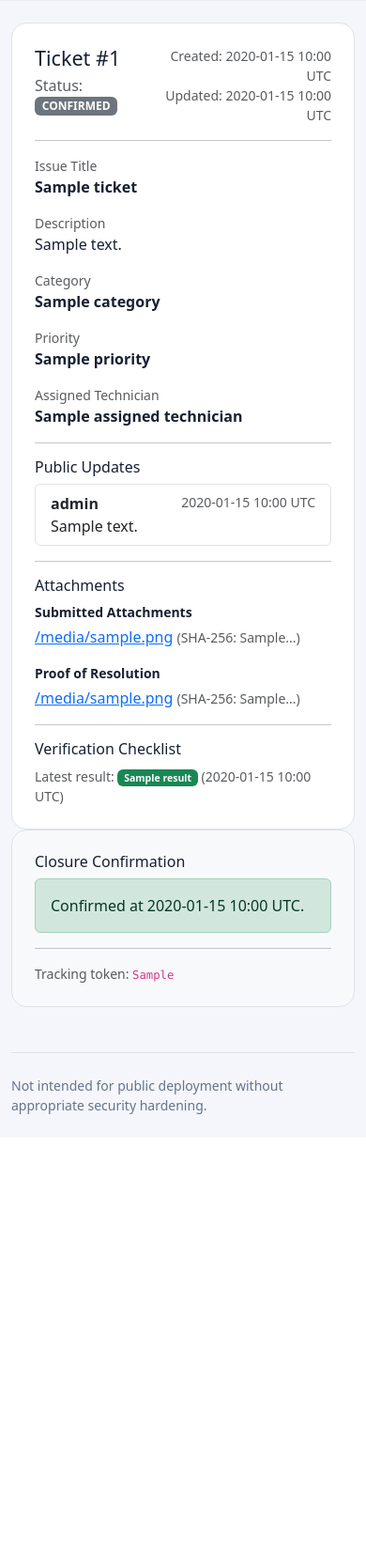
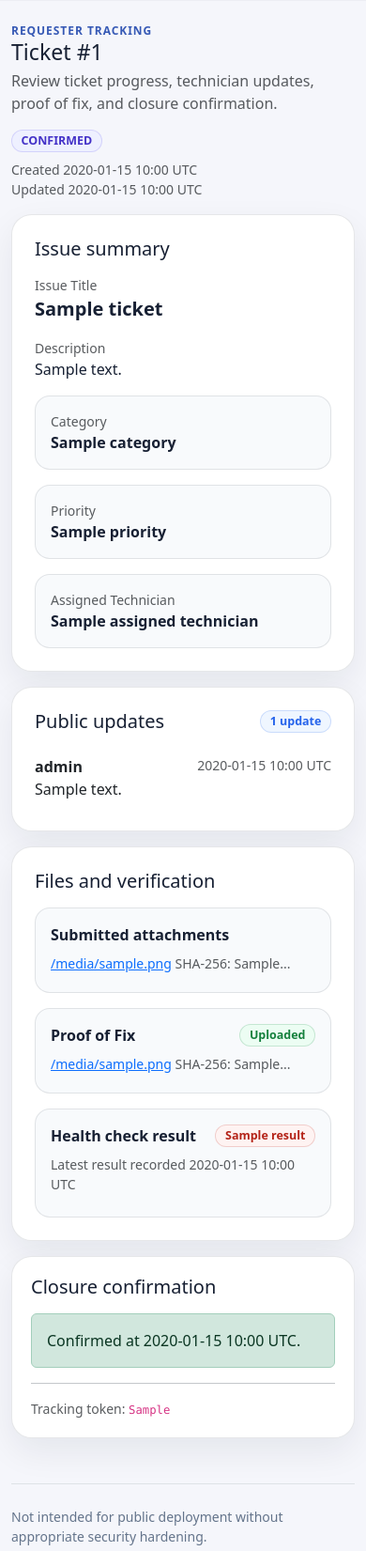
Before and after one commit to justin8ty/it-ticketer, a Flask app: template web/templates/track.html in a window 390 px wide. Shown: the part 81-1732 px from the top of the page at 94% size. Before the commit the page ends 1267 px from the top, so only its background shows below. Run offline with Flask 3, Linux system fonts and the light colour scheme; the template is opened without the code that fills it: most values are stand-ins (such as "Sample title", 1, 10 or a date in 2020); parts of the project's set-up code (start-up, migrations or seed data) failed here and were passed over.

Commit message:
Refactor submit and track templates for tickets
- Redesign submit.html with a sectioned layout and expanded fields
- Add Telegram chat ID, optional phone, and notification preferences
- Add issue details and optional file attachment
- Update headings, button labels, and overall styling
- Enhance submitted.html to display private tracking link, status chip,
  and a progress overview
- Update track.html to show a new requester tracking header,
  timestamps, status, and a public updates section
- Apply visual tweaks (panel styling, bg-white panels) and adjust link
  texts

```diff
--- a/web/templates/track.html
+++ b/web/templates/track.html
@@ -1,53 +1,64 @@
 {% extends "base.html" %}
 {% block content %}
-<div class="row">
-  <div class="col-lg-8">
-    <div class="p-4 rounded-4 border bg-white">
-      <div class="d-flex justify-content-between align-items-start">
+<div class="page-header">
   <div>
-          <h1 class="h4 mb-1">Ticket #{{ ticket.id }}</h1>
-          <div class="text-muted">Status: <span class="badge text-bg-secondary">{{ ticket.status }}</span></div>
+    <div class="home-eyebrow">Requester tracking</div>
+    <h1 class="h3 mb-1">Ticket #{{ ticket.id }}</h1>
+    <p class="text-muted mb-0">Review ticket progress, technician updates, proof of fix, and closure confirmation.</p>
   </div>
-        <div class="text-end small text-muted">
-          Created: {{ ticket.created_at.strftime("%Y-%m-%d %H:%M") }} UTC<br>
-          Updated: {{ ticket.updated_at.strftime("%Y-%m-%d %H:%M") }} UTC
+  <div class="text-md-end">
+    <span class="status-chip primary">{{ ticket.status }}</span>
+    <div class="small text-muted mt-2">
+      Created {{ ticket.created_at.strftime("%Y-%m-%d %H:%M") }} UTC<br>
+      Updated {{ ticket.updated_at.strftime("%Y-%m-%d %H:%M") }} UTC
+    </div>
   </div>
 </div>
 
-      <hr>
+<div class="row g-3">
+  <div class="col-lg-8">
+    <div class="panel mb-3">
+      <h2 class="h5 mb-3">Issue summary</h2>
       <div class="mb-3">
         <div class="text-muted small">Issue Title</div>
-        <div class="fw-semibold">{{ ticket.issue_title }}</div>
+        <div class="fw-semibold fs-5">{{ ticket.issue_title }}</div>
       </div>
       <div class="mb-3">
         <div class="text-muted small">Description</div>
         <div style="white-space: pre-wrap;">{{ ticket.description }}</div>
       </div>
-
       <div class="row g-3">
         <div class="col-md-4">
+          <div class="verification-summary h-100">
             <div class="text-muted small">Category</div>
             <div class="fw-semibold">{{ ticket.category }}</div>
           </div>
+        </div>
         <div class="col-md-4">
+          <div class="verification-summary h-100">
             <div class="text-muted small">Priority</div>
             <div class="fw-semibold">{{ ticket.priority }}</div>
           </div>
+        </div>
         <div class="col-md-4">
+          <div class="verification-summary h-100">
             <div class="text-muted small">Assigned Technician</div>
-          <div class="fw-semibold">
-            {% if ticket.assigned_technician %}{{ ticket.assigned_technician.name }}{% else %}Unassigned{% endif %}
+            <div class="fw-semibold">{% if ticket.assigned_technician %}{{ ticket.assigned_technician.name }}{% else %}Unassigned{% endif %}</div>
+          </div>
         </div>
       </div>
     </div>
 
-      <hr>
-      <h2 class="h6">Public Updates</h2>
+    <div class="panel mb-3">
+      <div class="d-flex justify-content-between align-items-center mb-3">
+        <h2 class="h5 mb-0">Public updates</h2>
+        {% if public_msgs %}<span class="status-chip info">{{ public_msgs|length }} update{% if public_msgs|length != 1 %}s{% endif %}</span>{% endif %}
+      </div>
       {% if public_msgs %}
-        <div class="list-group mb-3">
+        <div class="list-group list-group-flush">
           {% for m in public_msgs %}
-            <div class="list-group-item">
-              <div class="d-flex justify-content-between">
+            <div class="list-group-item px-0">
+              <div class="d-flex justify-content-between gap-3">
                 <div class="fw-semibold">{{ m.author_role }}</div>
                 <div class="text-muted small">{{ m.created_at.strftime("%Y-%m-%d %H:%M") }} UTC</div>
               </div>
@@ -56,53 +67,54 @@
           {% endfor %}
         </div>
       {% else %}
-        <div class="text-muted small mb-3">No messages yet.</div>
+        <div class="text-muted small">No public messages yet.</div>
       {% endif %}
+    </div>
 
-      <hr>
-      <h2 class="h6">Attachments</h2>
+    <div class="panel">
+      <h2 class="h5 mb-3">Files and verification</h2>
       <div class="row g-3">
         <div class="col-md-6">
-          <div class="fw-semibold small mb-1">Submitted Attachments</div>
+          <div class="verification-step h-100">
+            <div class="fw-semibold mb-2">Submitted attachments</div>
             {% if issue_files %}
-            <ul class="list-unstyled mb-0">
+              <ul class="list-unstyled mb-0 small">
                 {% for a in issue_files %}
-                <li>
-                  <a href="{{ url_for('download_attachment', attachment_id=a.id) }}">{{ a.filename }}</a>
-                  <span class="text-muted small"> (SHA-256: {{ a.sha256[:10] }}...)</span>
-                </li>
+                  <li class="mb-1"><a href="{{ url_for('download_attachment', attachment_id=a.id) }}">{{ a.filename }}</a> <span class="text-muted">SHA-256: {{ a.sha256[:10] }}...</span></li>
                 {% endfor %}
               </ul>
             {% else %}
               <div class="text-muted small">None</div>
             {% endif %}
           </div>
+        </div>
         <div class="col-md-6">
-          <div class="fw-semibold small mb-1">Proof of Resolution</div>
+          <div class="verification-step h-100">
+            <div class="d-flex justify-content-between align-items-center mb-2">
+              <div class="fw-semibold">Proof of Fix</div>
+              {% if proof_files %}<span class="status-chip success">Uploaded</span>{% else %}<span class="status-chip warning">Waiting</span>{% endif %}
+            </div>
             {% if proof_files %}
-            <ul class="list-unstyled mb-0">
+              <ul class="list-unstyled mb-0 small">
                 {% for a in proof_files %}
-                <li>
-                  <a href="{{ url_for('download_attachment', attachment_id=a.id) }}">{{ a.filename }}</a>
-                  <span class="text-muted small"> (SHA-256: {{ a.sha256[:10] }}...)</span>
-                </li>
+                  <li class="mb-1"><a href="{{ url_for('download_attachment', attachment_id=a.id) }}">{{ a.filename }}</a> <span class="text-muted">SHA-256: {{ a.sha256[:10] }}...</span></li>
                 {% endfor %}
               </ul>
             {% else %}
-            <div class="text-muted small">Not uploaded yet</div>
+              <div class="text-muted small">The technician has not uploaded proof yet.</div>
             {% endif %}
           </div>
         </div>
-
-      <hr>
-      <h2 class="h6">Verification Checklist</h2>
+        <div class="col-12">
+          <div class="verification-step">
+            <div class="d-flex justify-content-between align-items-center mb-2">
+              <div class="fw-semibold">Health check result</div>
+              {% if health %}<span class="status-chip {% if health.result == 'PASS' %}success{% else %}danger{% endif %}">{{ health.result }}</span>{% else %}<span class="status-chip warning">Not recorded</span>{% endif %}
+            </div>
             {% if health %}
-        <div class="small text-muted">
-          Latest result: <span class="badge text-bg-success">{{ health.result }}</span>
-          ({{ health.created_at.strftime("%Y-%m-%d %H:%M") }} UTC)
-        </div>
+              <div class="small text-muted mb-2">Latest result recorded {{ health.created_at.strftime("%Y-%m-%d %H:%M") }} UTC</div>
               {% if health_display and (health_display.type == "qa" or health_display.type == "kv" or health_display.type == "list") %}
-          <div class="list-group mt-2">
+                <div class="list-group">
                   {% for item in health_display.questions %}
                     <div class="list-group-item">
                       <div class="fw-semibold small">{{ item.question }}</div>
@@ -111,28 +123,32 @@
                   {% endfor %}
                 </div>
               {% elif health_display and health_display.type == "raw" %}
-          <pre class="p-3 bg-light border rounded small mb-0">{{ health_display.raw }}</pre>
+                <pre class="p-3 bg-white border rounded small mb-0">{{ health_display.raw }}</pre>
               {% endif %}
             {% else %}
-        <div class="text-muted small">No health check recorded yet.</div>
+              <div class="text-muted small">No verification checklist has been recorded yet.</div>
             {% endif %}
+          </div>
+        </div>
+      </div>
     </div>
   </div>
 
   <div class="col-lg-4">
-    <div class="p-4 rounded-4 border bg-body-tertiary">
-      <h2 class="h6">Closure Confirmation</h2>
-
+    <div class="sidebar-panel sticky-lg-top" style="top: 1rem;">
+      <h2 class="h5 mb-3">Closure confirmation</h2>
       {% if ticket.status == "CLOSED" %}
-        <div class="alert alert-success mb-0">This ticket has been closed.</div>
+        <div class="alert alert-success mb-3">This ticket has been closed.</div>
       {% elif closure and closure.status == "CONFIRMED" %}
-        <div class="alert alert-success">
-          Confirmed at {{ closure.confirmed_at.strftime("%Y-%m-%d %H:%M") }} UTC.
+        <div class="alert alert-success mb-3">Confirmed at {{ closure.confirmed_at.strftime("%Y-%m-%d %H:%M") }} UTC.</div>
+      {% elif closure and closure.status == "PENDING" %}
+        <div class="verification-summary mb-3">
+          <div class="fw-semibold mb-2">Final review before signing</div>
+          <div class="d-flex justify-content-between small mb-1"><span>Proof of fix</span><span>{% if proof_files %}Uploaded{% else %}Missing{% endif %}</span></div>
+          <div class="d-flex justify-content-between small mb-1"><span>Health check</span><span>{% if health %}{{ health.result }}{% else %}Not recorded{% endif %}</span></div>
+          <div class="d-flex justify-content-between small"><span>Requester confirmation</span><span>Waiting</span></div>
         </div>
-      {% elif closure and closure.status == "PENDING" %}
-        <p class="text-muted small mb-2">
-          A closure confirmation has been requested. Please sign below to confirm resolution.
-        </p>
+        <p class="text-muted small mb-2">A closure confirmation has been requested. Please sign only if the issue is resolved.</p>
         <form method="post">
           <input type="hidden" name="action" value="confirm_esign">
           <label class="form-label small">Electronic signature</label>
@@ -142,19 +158,17 @@
           <input type="hidden" name="signature_data" id="signatureData">
           <div class="d-flex gap-2 mt-2">
             <button class="btn btn-outline-secondary btn-sm" type="button" id="clearSignature">Clear</button>
-            <button class="btn btn-primary btn-sm" type="submit">Confirm Closure</button>
+            <button class="btn btn-primary btn-sm" type="submit">Confirm closure</button>
           </div>
         </form>
       {% else %}
-        <p class="text-muted small mb-0">
-          Closure confirmation has not yet been requested.
-        </p>
+        <div class="verification-summary">
+          <div class="fw-semibold">No confirmation requested yet</div>
+          <p class="text-muted small mb-0 mt-1">The technician will request confirmation after proof of fix and verification are ready.</p>
+        </div>
       {% endif %}
-
       <hr>
-      <div class="small text-muted">
-        Tracking token: <code>{{ ticket.tracking_token }}</code>
-      </div>
+      <div class="small text-muted">Tracking token: <code>{{ ticket.tracking_token }}</code></div>
     </div>
   </div>
 </div>
@@ -175,10 +189,7 @@ if (signaturePad) {
 
   function getPoint(event) {
     const rect = signaturePad.getBoundingClientRect();
-    return {
-      x: event.clientX - rect.left,
-      y: event.clientY - rect.top,
-    };
+    return { x: event.clientX - rect.left, y: event.clientY - rect.top };
   }
 
   function startDraw(event) {
@@ -199,9 +210,7 @@ if (signaturePad) {
     ctx.stroke();
   }
 
-  function endDraw() {
-    isDrawing = false;
-  }
+  function endDraw() { isDrawing = false; }
 
   signaturePad.addEventListener("pointerdown", startDraw);
   signaturePad.addEventListener("pointermove", moveDraw);
@@ -226,11 +235,7 @@ if (signaturePad) {
     form.addEventListener("submit", () => {
       const dataField = document.getElementById("signatureData");
       if (!dataField) return;
-      if (!hasDrawing) {
-        dataField.value = "";
-        return;
-      }
-      dataField.value = signaturePad.toDataURL("image/png");
+      dataField.value = hasDrawing ? signaturePad.toDataURL("image/png") : "";
     });
   }
 }
```
Also changed, not shown: web/templates/submit.html (+42 -18 lines), web/templates/submitted.html (+47 -28 lines). Lines whose indentation alone changed are shown as unchanged.
